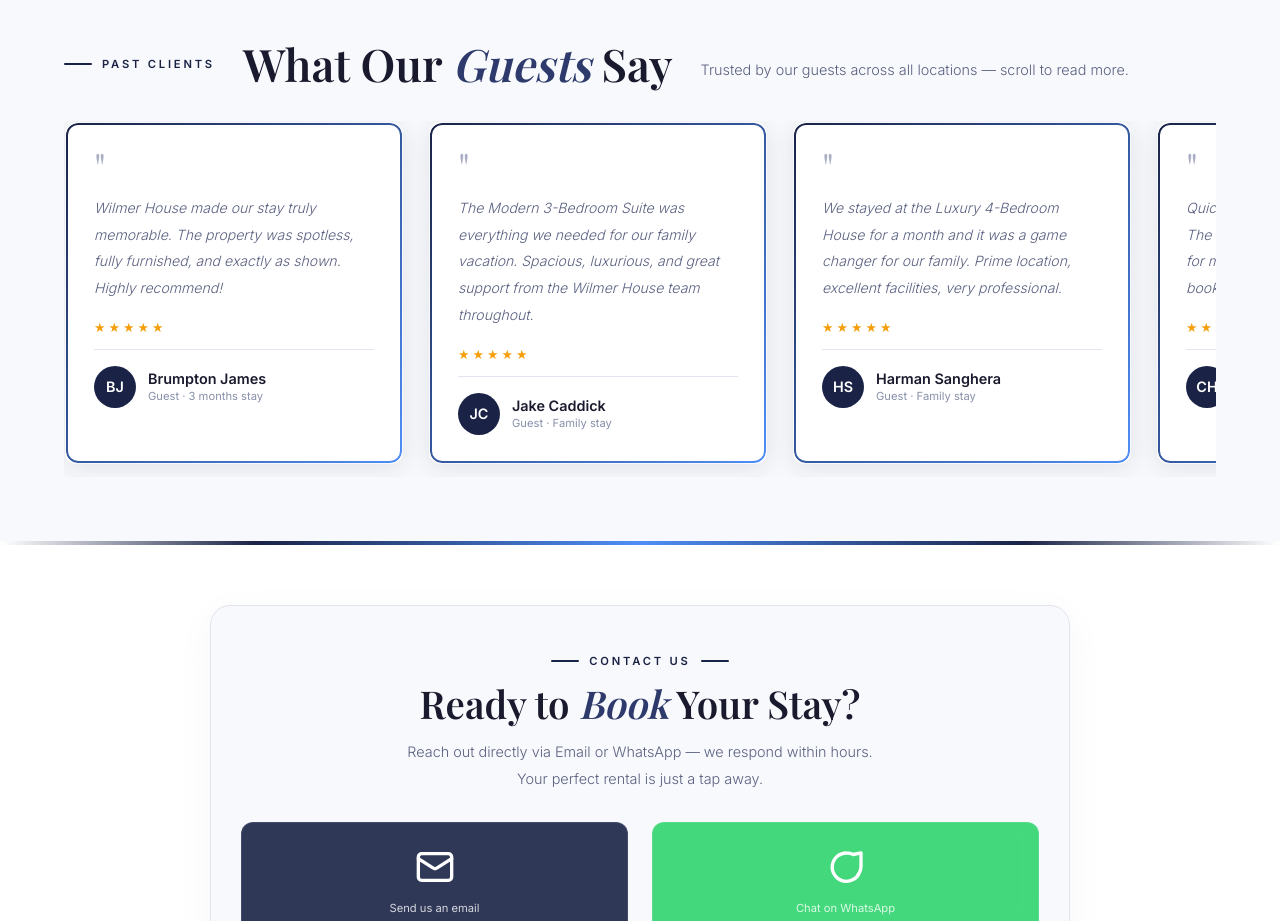
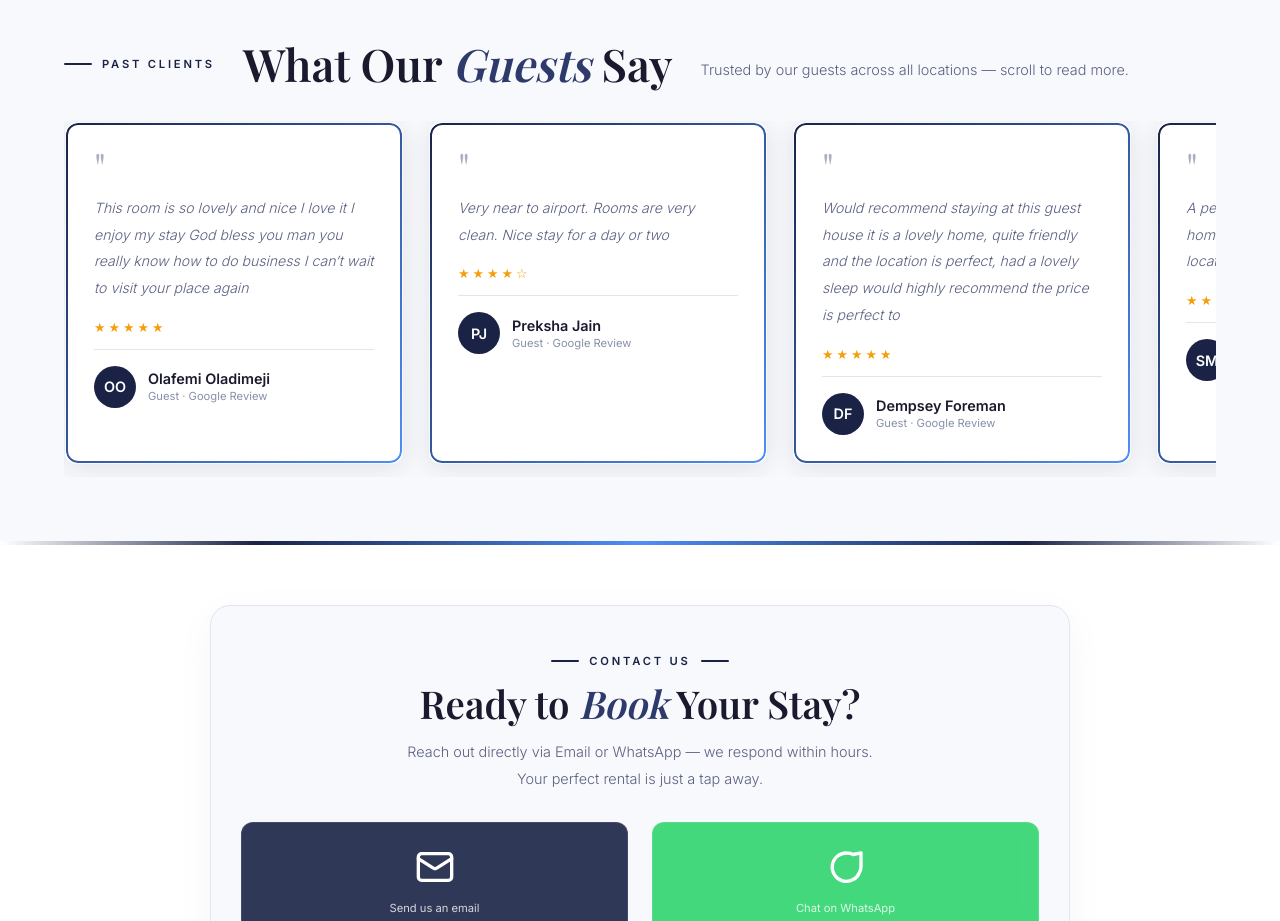
Before and after one commit to barrydeveloperindia-arch/wilmerhouse.com, a plain HTML site: page index.html in a window 1280 px wide. Shown: the part 2620-3541 px from the top of the page. Drawn offline with nearby package versions, Linux system fonts and the light colour scheme; a web font is replaced by a local one.

Commit message:
Update: Added 4 original Google reviews to testimonials

```diff
--- a/index.html
+++ b/index.html
@@ -1981,6 +1981,57 @@
       <p class="sec-desc">Trusted by our guests across all locations — scroll to read more.</p>
     </div>
     <div class="testi-scroll reveal">
+      <div class="testi-card">
+        <div class="testi-quote">"</div>
+        <p class="testi-text">This room is so lovely and nice I love it I enjoy my stay God bless you man you
+          really know how to do business I can’t wait to visit your place again</p>
+        <div class="testi-stars">★★★★★</div>
+        <div class="testi-author">
+          <div class="testi-avatar">OO</div>
+          <div>
+            <div class="testi-name">Olafemi Oladimeji</div>
+            <div class="testi-role">Guest · Google Review</div>
+          </div>
+        </div>
+      </div>
+      <div class="testi-card">
+        <div class="testi-quote">"</div>
+        <p class="testi-text">Very near to airport. Rooms are very clean. Nice stay for a day or two</p>
+        <div class="testi-stars">★★★★☆</div>
+        <div class="testi-author">
+          <div class="testi-avatar">PJ</div>
+          <div>
+            <div class="testi-name">Preksha Jain</div>
+            <div class="testi-role">Guest · Google Review</div>
+          </div>
+        </div>
+      </div>
+      <div class="testi-card">
+        <div class="testi-quote">"</div>
+        <p class="testi-text">Would recommend staying at this guest house it is a lovely home, quite friendly and the
+          location is perfect, had a lovely sleep would highly recommend the price is perfect to</p>
+        <div class="testi-stars">★★★★★</div>
+        <div class="testi-author">
+          <div class="testi-avatar">DF</div>
+          <div>
+            <div class="testi-name">Dempsey Foreman</div>
+            <div class="testi-role">Guest · Google Review</div>
+          </div>
+        </div>
+      </div>
+      <div class="testi-card">
+        <div class="testi-quote">"</div>
+        <p class="testi-text">A perfect experience, just feels like a home. Comfortable and hygiene. Perfect
+          location</p>
+        <div class="testi-stars">★★★★★</div>
+        <div class="testi-author">
+          <div class="testi-avatar">SM</div>
+          <div>
+            <div class="testi-name">Sharayu Mhetrajkar</div>
+            <div class="testi-role">Guest · Google Review</div>
+          </div>
+        </div>
+      </div>
       <div class="testi-card">
         <div class="testi-quote">"</div>
         <p class="testi-text">Wilmer House made our stay truly memorable. The property was spotless, fully
```
